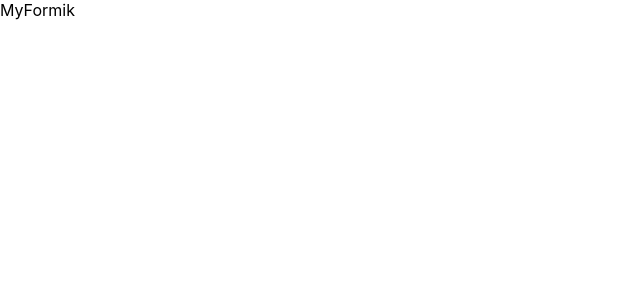
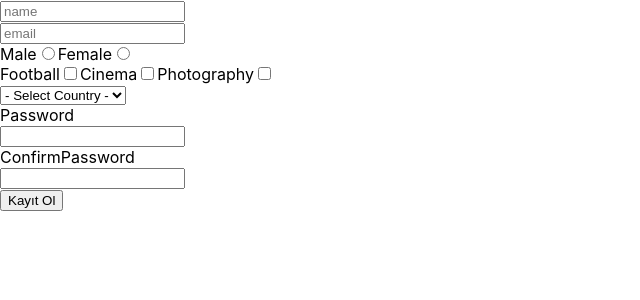
Before and after one commit to Hpekkaya/reactclass1, a React (Create React App) app: page / in a window 1280 px wide. Shown: the top 300 px of the page, without its empty margins (0-640 px from the left). Built offline with nearby package versions, Linux system fonts and the light colour scheme.

Commit message:
Form completed

```diff
--- a/src/8-Forms/FormikYup/MyFormik.js
+++ b/src/8-Forms/FormikYup/MyFormik.js
@@ -1,9 +1,94 @@
 import React from 'react'
+import { useFormik } from 'formik'
 
 const MyFormik = () => {
-  return (
-    <div>MyFormik</div>
-  )
+
+    const { handleSubmit, handleChange, handleBlur, errors, touched } = useFormik({
+        initialValues: {
+            name: "",
+            email: "",
+            gender: "",
+            hobies: "",
+            country: "",
+            password: "",
+            confirmPassword: ""
+        },
+        onSubmit: (values, bag) => {
+            console.log(values)
+            bag.resetForm();
+        }
+    })
+
+    return (
+        <div>
+            <form onSubmit={handleSubmit}>
+                <input
+                    type="text"
+                    name="name"
+                    placeholder="name"
+                    onChange={handleChange}
+                    onBlur={handleBlur}
+                />
+                <br></br>
+                <input
+                    type="text"
+                    name="email"
+                    placeholder="email"
+                    onChange={handleChange}
+                    onBlur={handleBlur}
+                />
+                <br></br>
+                <label>Male</label>
+                <input type="radio" name="gender" value="male" onChange={handleChange} />
+                <label>Female</label>
+                <input
+                    type="radio"
+                    name="gender"
+                    value="female"
+                    onChange={handleChange}
+                />
+                <br></br>
+                <label>Football</label>
+                <input
+                    type="checkbox"
+                    name="hobies"
+                    value="football"
+                    onChange={handleChange}
+                />
+                <label>Cinema</label>
+                <input
+                    type="checkbox"
+                    name="hobies"
+                    value="cinema"
+                    onChange={handleChange}
+                />
+                <label>Photography</label>
+                <input
+                    type="checkbox"
+                    name="hobies"
+                    value="photography"
+                    onChange={handleChange}
+                />
+                <br></br>
+                <select name="country" onChange={handleChange}>
+                    <option value="">- Select Country -</option>
+                    <option value="tr">Turkey</option>
+                    <option value="en">England</option>
+                    <option value="usa">USA</option>
+                </select>
+                <br></br>
+                <label>Password</label>
+                <br></br>
+                <input type="password" name="password" onChange={handleChange} onBlur={handleBlur} />
+                <br></br>
+                <label>ConfirmPassword</label>
+                <br></br>
+                <input name="confirmPassword" onChange={handleChange} onBlur={handleBlur} />
+                <br></br>
+                <button type="submit" >Kayıt Ol</button>
+            </form>
+        </div>
+    )
 }
 
 export default MyFormik
```
